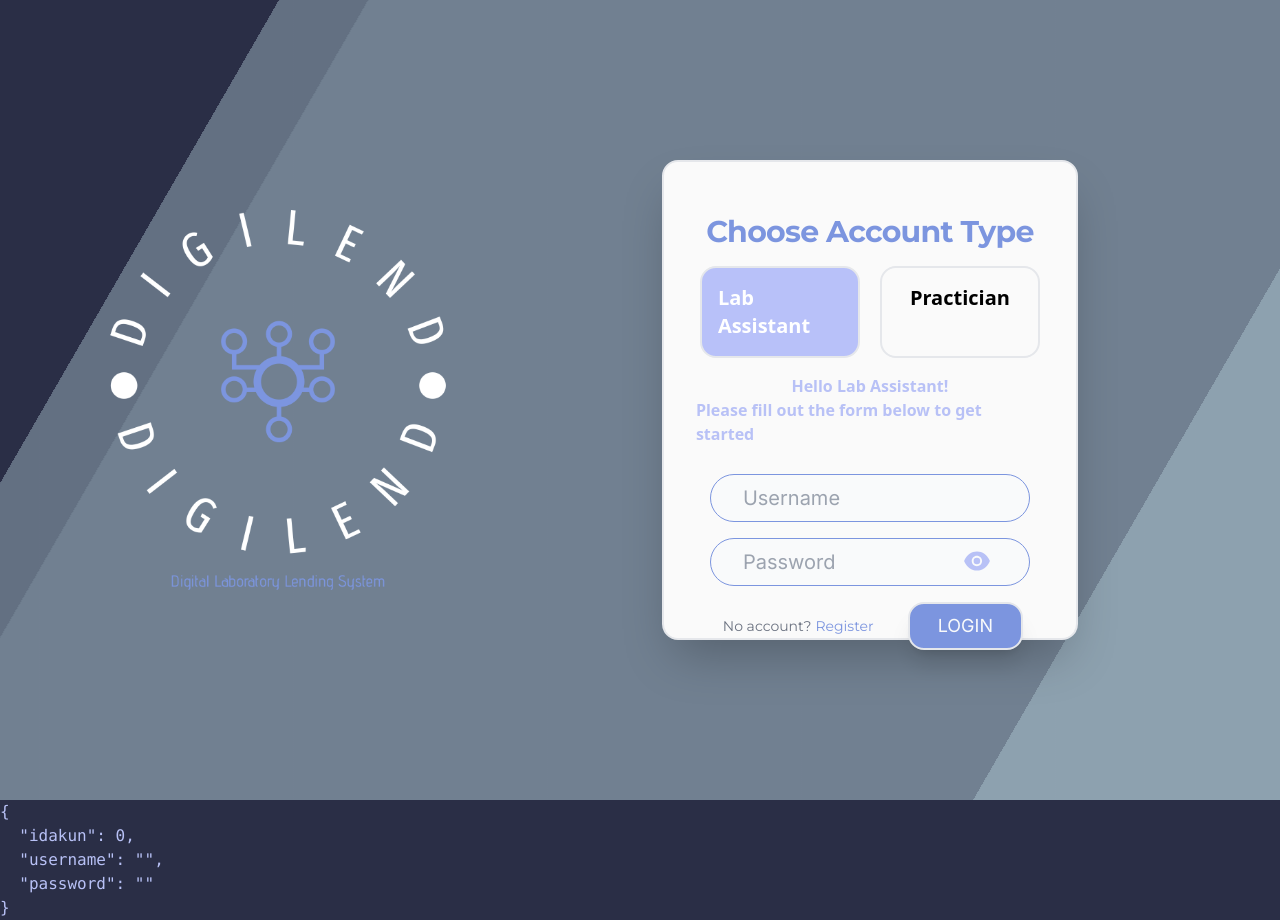
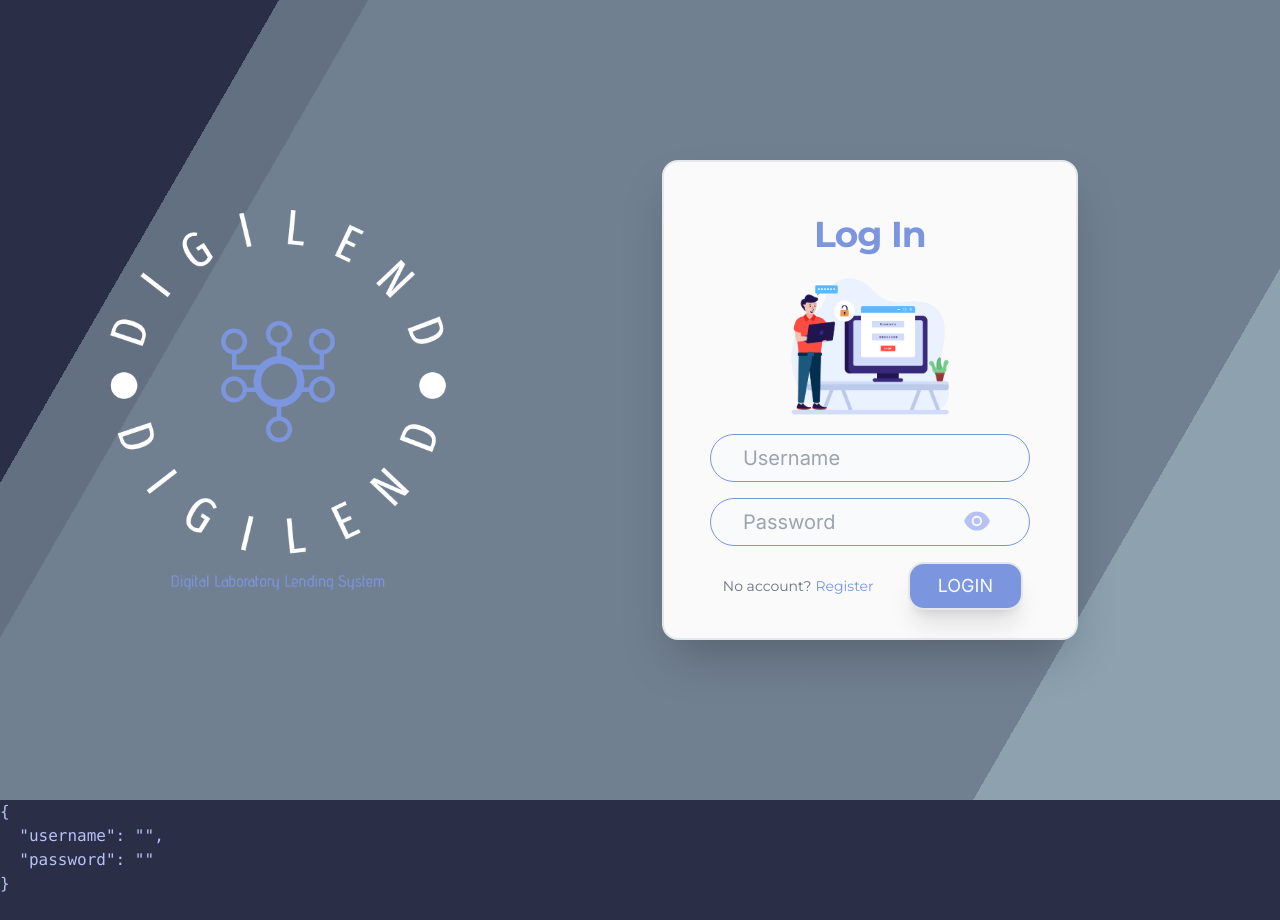
Before and after one commit to SistemBasisData2023/DigiLend, a React (Vite) app in the folder frontend/DigiLend-Project/: page /login in a window 1280 px wide. After the commit the page ends 896 px from the top, so only its background shows below. Built offline with nearby package versions, Linux system fonts and the light colour scheme.

Commit message:
apdet dikit

```diff
--- a/frontend/DigiLend-Project/src/pages/LoginPage.jsx
+++ b/frontend/DigiLend-Project/src/pages/LoginPage.jsx
@@ -3,10 +3,10 @@ import { motion } from "framer-motion";
 import { AiFillEyeInvisible, AiFillEye } from "react-icons/ai";
 import digilendLogo from "../assets/logo-no-background.png";
 import Background from "../components/background/background.jsx";
+import loginVector from "../assets/login-vector.png";
 
 const LoginPage = () => {
   const [formData, setFormData] = useState({
-    idakun: 0,
     username: "",
     password: "",
   });
@@ -18,16 +18,25 @@ const LoginPage = () => {
       [name]: value,
     }));
   };
-  const handleClick = (option) => {
-    option === "labAssistant" && handleChange({ target: { name: "idakun", value: 0 } });
-    option === "practician" && handleChange({ target: { name: "idakun", value: 1 } });
-  };
 
   const toggle = () => {
     setOpen(!open);
   };
+
   const handleSubmit = (e) => {
-    e.preventDefault;
+    e.preventDefault();
+
+    axios
+      .post("http://localhost:3000/login", formData)
+      .then((response) => {
+        // Tangani respons jika sukses
+        console.log(response.data);
+        // Lakukan aksi lain yang diperlukan, seperti menyimpan token atau mengarahkan pengguna ke halaman lain
+      })
+      .catch((error) => {
+        // Tangani kesalahan jika terjadi
+        console.error(error);
+      });
   };
   return (
     <motion.div className="w-full h-screen" initial={{ opacity: 0 }} animate={{ opacity: 1 }} exit={{ opacity: 0 }}>
@@ -48,26 +57,12 @@ const LoginPage = () => {
             },
           }}
           className="bg-[#FAFAFA] md:mr-24 backdrop-blur-sm rounded-2xl min-w-[20rem] min-h-[24rem] sm:w-[26rem] sm:h-[30rem] border-2 shadow-2xl border-solid border-opacity-100">
-          <div className="my-5 space-y-4 sm:p-8">
-            <h1 className="text-2xl sm:text-3xl font-bold leading-tight tracking-tight text-info text-center font-Montserrat">Choose Account Type</h1>
-            <div className="flex flex-row justify-center space-x-5">
-              <div
-                className={`flex justify-center border-2 hover:border-[#B8C1F9] w-40 p-4 rounded-2xl text-xl text-black font-bold cursor-pointer ${formData.idakun === 0 ? "bg-[#B8C1F9] text-white" : ""}`}
-                onClick={() => handleClick("labAssistant")}>
-                Lab Assistant
+          <div className="my-5 space-y-2 sm:p-8">
+            <h1 className="text-3xl sm:text-4xl font-bold leading-tight tracking-tight text-info text-center font-Montserrat">Log In</h1>
+            <form className="space-y-4 pt-3" action="#" onSubmit={handleSubmit}>
+              <div className="flex flex-row justify-center">
+                <img src={loginVector} alt="login-vector" className="h-36" />
               </div>
-
-              <div
-                className={`flex justify-center border-2 hover:border-[#B8C1F9] w-40 p-4 rounded-2xl text-xl text-black font-bold cursor-pointer ${formData.idakun === 1 ? "bg-[#B8C1F9] text-white" : ""}`}
-                onClick={() => handleClick("practician")}>
-                Practician
-              </div>
-            </div>
-            <div>
-              <h2 className="flex justify-center font-semibold">{formData.idakun === 0 ? "Hello Lab Assistant!" : "Hello Practician!"}</h2>
-              <h2 className="flex justify-center font-semibold">Please fill out the form below to get started</h2>
-            </div>
-            <form className="space-y-4 pt-3" action="#" onSubmit={handleSubmit}>
               <div className="flex justify-center">
                 <input
                   type="text"
```
Also changed, not shown: frontend/DigiLend-Project/src/assets/login-vector.png (added).
